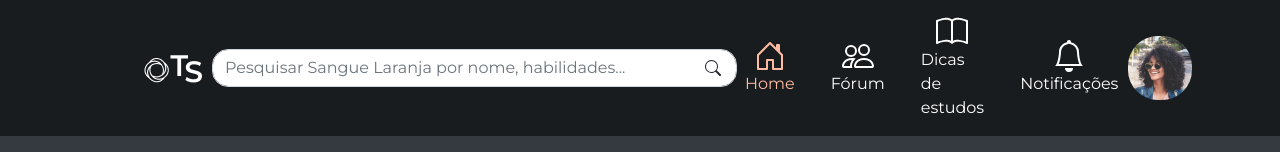
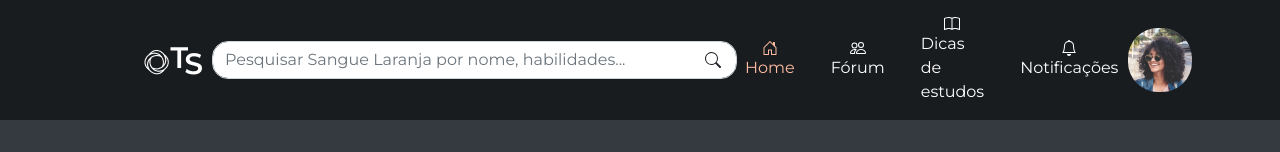
Before and after one commit to Squad2-FCamara/hackathon-squad2-frontend, a React (Vite) app: page / in a window 1280 px wide. Shown: the top 152 px of the page. Built offline with nearby package versions, Linux system fonts and the light colour scheme; no server answers.

Commit message:
Arrumando espaço entre ícones no header.

```diff
--- a/src/components/Header/index.tsx
+++ b/src/components/Header/index.tsx
@@ -57,24 +57,24 @@ export function Header() {
                             style={({ isActive }) => isActive ? activeStyle : deactivateStyle}>
                             <HouseDoor
                                 className={styles.houseDoor}
-                                style={{ fontSize: '2rem' }}
+                                style={{ fontSize: '1rem' }}
                                 aria-label="Página Inicial " />Home
                         </NavLink>
                         <NavLink to={"/"}>
                             <People className={styles.people}
-                                style={{ fontSize: '2rem' }}
+                                style={{ fontSize: '1rem' }}
                                 aria-label="Fórum" />Fórum
                         </NavLink>
                         <NavLink to={"/"}>
                             <Book
                                 className={styles.book}
-                                style={{ fontSize: '2rem' }}
-                                aria-label="Dicas de estudo" />Dicas de estudos
+                                style={{ fontSize: '1rem' }}
+                                aria-label="Guia de estudo" />Dicas de estudos
                         </NavLink>
                         <NavLink to={"/"}>
                             <Bell
                                 className={styles.bell}
-                                style={{ fontSize: '2rem' }}
+                                style={{ fontSize: '1rem' }}
                                 aria-label="Notificações" />Notificações
                         </NavLink>
                     </Nav>
--- a/src/components/Header/styles.module.scss
+++ b/src/components/Header/styles.module.scss
@@ -15,7 +15,7 @@
     align-items: center;
     padding: 0.5rem;
     text-decoration: none;
-    color: var(--white)
+    color: var(--white);
   }
   .navbar {
     width: 90%;
```
